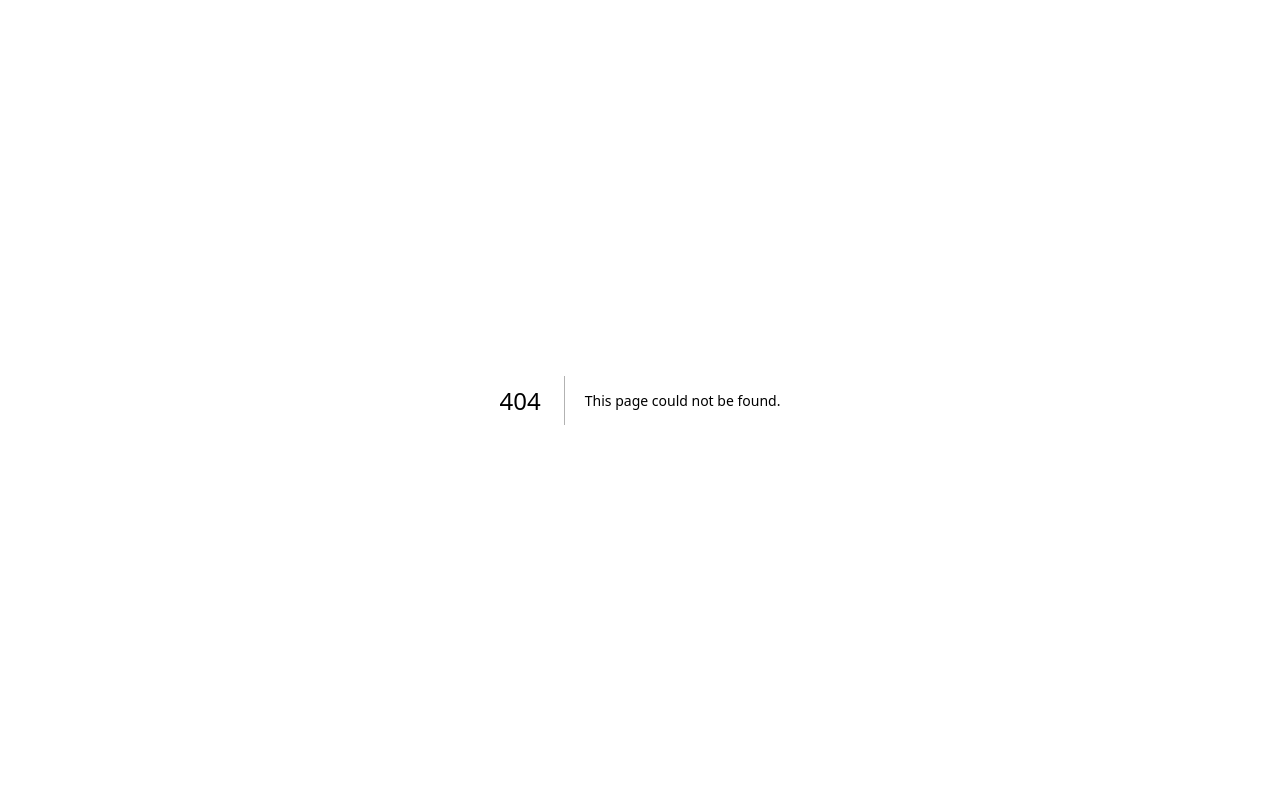
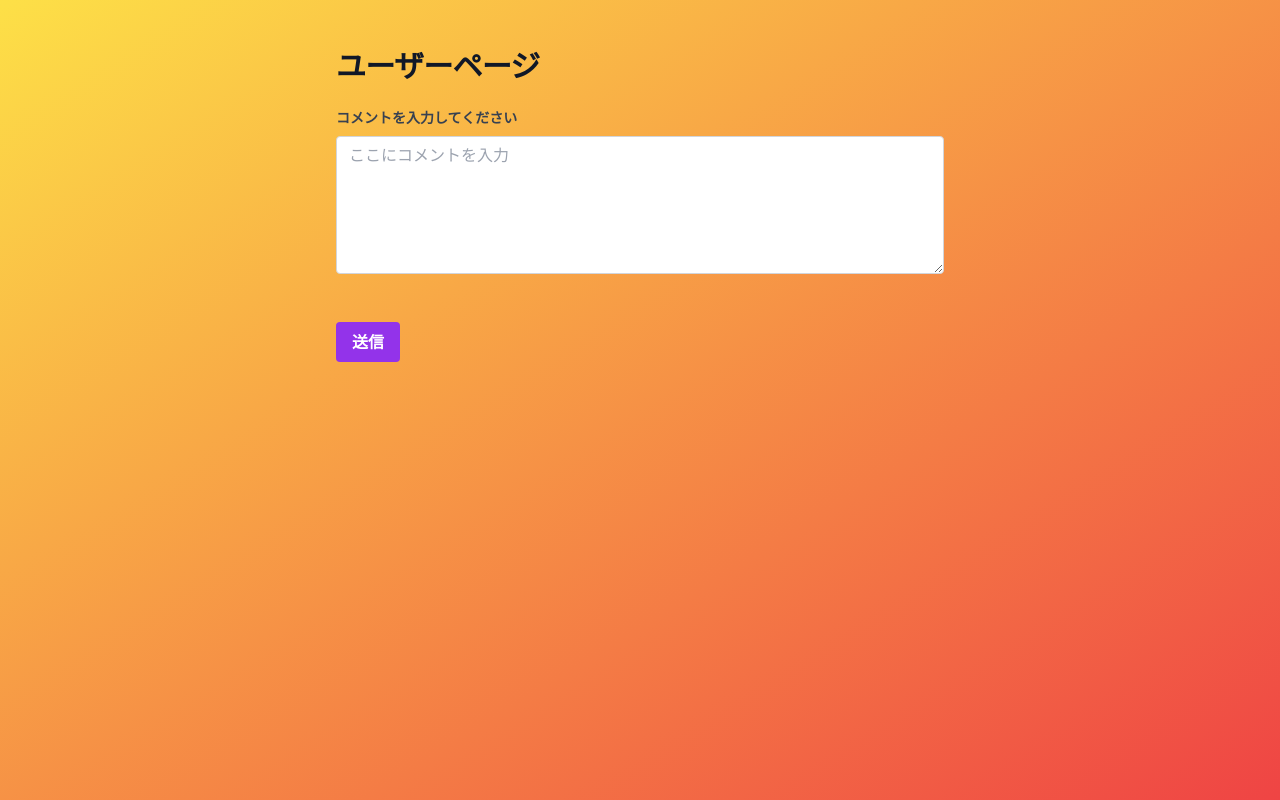
Before and after one commit to Masanarea/spinach, a Next.js app: page /test in a window 1280 px wide. Before the commit this address had no page. Built offline with nearby package versions, Linux system fonts and the light colour scheme.

Commit message:
2023年05月新規開発 | test page を導入

```diff
--- /dev/null
+++ b/postcss.config.js
@@ -0,0 +1,3 @@
+module.exports = {
+  plugins: ['tailwindcss', 'postcss-preset-env'],
+}
--- a/src/app/layout.tsx
+++ b/src/app/layout.tsx
@@ -1,4 +1,5 @@
 import './globals.css'
+import '../styles/globals.css'
 import { Inter } from 'next/font/google'
 
 const inter = Inter({ subsets: ['latin'] })
--- /dev/null
+++ b/src/app/test/comment_form.tsx
@@ -0,0 +1,77 @@
+'use client'
+import { useState } from 'react'
+// import axios from 'axios'
+
+export const UserPage: React.FC = () => {
+  const [comments, setComments] = useState([])
+  // const [content, setContent] = useState('')
+  const [comment, setComment] = useState('')
+
+  const handleSubmit = async (event: React.FormEvent<HTMLFormElement>) => {
+    event.preventDefault()
+
+    // ユーザーの前提条件を使用して、コメントを生成するためのAPIリクエストを送信する
+    // const response = await axios.post('/api/generate-comment', { comment });
+    // const response = await axios.post('/api/generate-comment', { comment });
+
+    // APIから返されたコメントを表示する
+    console.log('OK!!')
+    // e.target.reset()
+  }
+
+  return (
+    <div className="bg-gray-50 min-h-screen bg-gradient-to-br from-yellow-300 to-red-500">
+      <div className="max-w-2xl mx-auto py-6 px-4 sm:px-6 lg:py-12 lg:px-8">
+        <h1 className="text-3xl font-extrabold tracking-tight text-gray-900">
+          ユーザーページ
+        </h1>
+        <form onSubmit={handleSubmit} className="mt-6 space-y-6">
+          <div className="flex flex-wrap mb-6">
+            <label
+              htmlFor="comment"
+              className="block text-gray-700 text-sm font-bold mb-2"
+            >
+              コメントを入力してください
+            </label>
+            <textarea
+              name="comment"
+              id="comment"
+              className="bg-white border border-gray-300 rounded w-full py-2 px-3 text-gray-700 leading-tight focus:outline-none focus:shadow-outline"
+              rows="6"
+              placeholder="ここにコメントを入力"
+              onChange={(event) => setComment(event.target.value)}
+              value={comment}
+              required
+            />
+          </div>
+          <button
+            type="submit"
+            className="bg-purple-600 hover:bg-purple-700 text-white font-bold py-2 px-4 rounded"
+          >
+            送信
+          </button>
+        </form>
+        <div className="mt-6 space-y-6">
+          {comments.map((comment, index) => (
+            <div key={index} className="comment-container">
+              <img
+                className="h-12 w-12 rounded-full"
+                src="https://source.unsplash.com/100x100/?person"
+                alt=""
+              />
+              <div className="comment-text">
+                <div className="text-sm font-medium text-gray-900">
+                  ユーザー
+                </div>
+                <div className="text-sm text-gray-500">
+                  {new Date().toLocaleDateString()}
+                </div>
+                <div className="mt-2 text-sm text-gray-700">{comment}</div>
+              </div>
+            </div>
+          ))}
+        </div>
+      </div>
+    </div>
+  )
+}
--- /dev/null
+++ b/src/app/test/page.tsx
@@ -0,0 +1,10 @@
+'use client'
+import { UserPage } from './comment_form'
+
+export default function Home() {
+  return (
+    <>
+      <UserPage />
+    </>
+  )
+}
--- /dev/null
+++ b/src/styles/globals.css
@@ -0,0 +1,4 @@
+/* src/styles/globals.css */
+@import 'tailwindcss/base';
+@import 'tailwindcss/components';
+@import 'tailwindcss/utilities';
--- /dev/null
+++ b/tailwind.config.js
@@ -0,0 +1,12 @@
+// tailwind.config.js
+module.exports = {
+  purge: ['./src/**/*.{js,ts,jsx,tsx}'],
+  darkMode: false, // or 'media' or 'class'
+  theme: {
+    extend: {},
+  },
+  variants: {
+    extend: {},
+  },
+  plugins: [],
+}
```
Also changed, not shown: package.json (+6 -1 lines), 2 other files (tests, documents, lock files or other folders).
